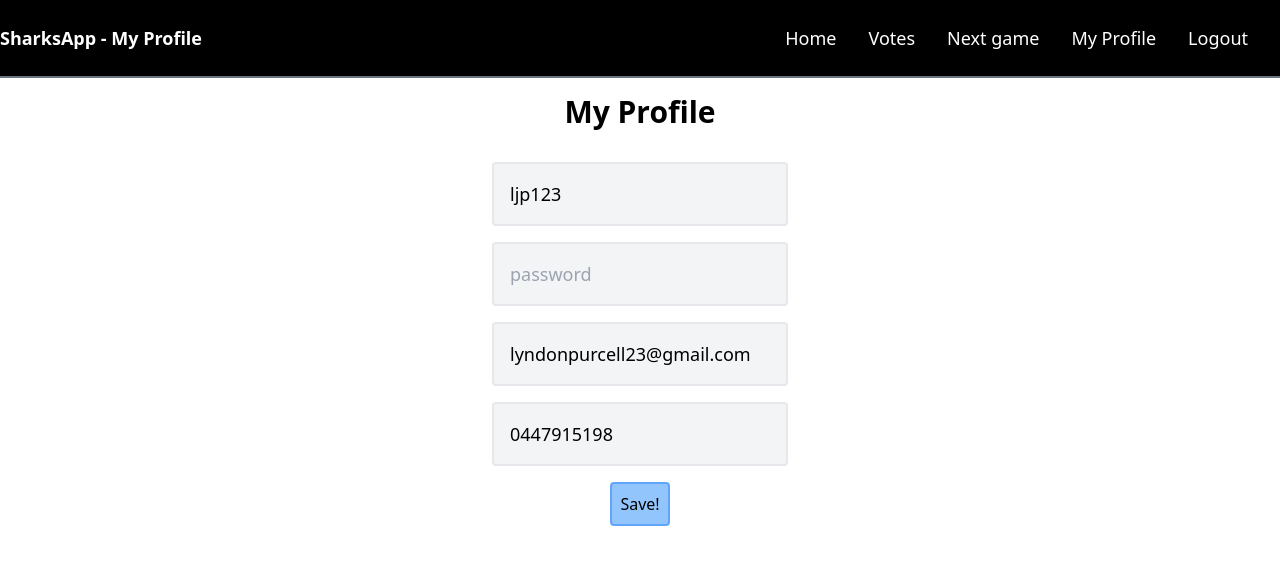
After one commit to ljpurcell/Sharks, a Flask app: page /my-profile in a window 1280 px wide. The commit adds this page. Shown: the top 565 px of the page. Run offline with Flask 3, Linux system fonts and the light colour scheme; a user stored in the database is signed in; parts of the project's set-up code (start-up, migrations or seed data) failed here and were passed over.

Commit message:
Update user details and add round & date to votes

```diff
--- a/app/__init__.py
+++ b/app/__init__.py
@@ -41,4 +41,5 @@ def create_app(config_type="development"):
         app.register_blueprint(api_blueprint)
         db.create_all()
 
+
     return app
--- a/app/auth/models/form.py
+++ b/app/auth/models/form.py
@@ -4,12 +4,19 @@ from wtforms import StringField, PasswordField, EmailField, SubmitField
 from wtforms.validators import InputRequired, Length, ValidationError
 from .user import User
 
-class RegistrationForm(FlaskForm):
+
+class LoginForm(FlaskForm):
     username = StringField(validators=[InputRequired(), Length(min=4,max=30)], render_kw={"placeholder":"Username"})
     password = PasswordField(validators=[InputRequired(), Length(min=4,max=30)], render_kw={"placeholder":"Password"})
-    email = EmailField(validators=[InputRequired()], render_kw={"placeholder":"Email"})
-    mobile = StringField(validators=[InputRequired()],render_kw={"placeholder":"Mobile"})
-    submit = SubmitField('Register!')
+    submit = SubmitField('Log in!')
+
+
+class UserDetailsForm(FlaskForm):
+    username = StringField(validators=[InputRequired(), Length(min=4,max=30)])
+    password = PasswordField(validators=[InputRequired(), Length(min=4,max=30)])
+    email = EmailField(validators=[InputRequired()])
+    mobile = StringField(validators=[InputRequired()])
+    submit = SubmitField('Save!')
 
     def validate_username(self, username):
         existing_username = User.query.filter_by(
@@ -21,8 +28,10 @@ class RegistrationForm(FlaskForm):
             raise ValidationError("That username is already taken, sorry.")
 
 
-class LoginForm(FlaskForm):
-    # Look into validation options for each
+
+class RegistrationForm(UserDetailsForm):
     username = StringField(validators=[InputRequired(), Length(min=4,max=30)], render_kw={"placeholder":"Username"})
     password = PasswordField(validators=[InputRequired(), Length(min=4,max=30)], render_kw={"placeholder":"Password"})
-    submit = SubmitField('Log in!')
+    email = EmailField(validators=[InputRequired()], render_kw={"placeholder":"Email"})
+    mobile = StringField(validators=[InputRequired()],render_kw={"placeholder":"Mobile"})
+    submit = SubmitField('Register!')
--- a/app/auth/views.py
+++ b/app/auth/views.py
@@ -3,7 +3,7 @@ from flask_login import login_required, login_user, logout_user, current_user
 from flask_bcrypt import check_password_hash
 from flask_mail import Message
 from app import db, login_manager, queue, mail, create_app
-from ..auth.models.form import RegistrationForm, LoginForm
+from ..auth.models.form import LoginForm, UserDetailsForm,RegistrationForm
 from ..auth.models.user import User
 from . import auth
 from os import environ as env
@@ -43,6 +43,18 @@ def register():
         return redirect(url_for('main.index', user=user))
 
     return render_template('auth/register.html', form=form)
+
+
+@auth.route('/my-profile', methods=['GET', 'POST'])
+@login_required
+def my_profile():
+    form = UserDetailsForm()
+    if form.validate_on_submit():
+        user = User.update_details(database=db, data=form)
+        login_user(user, remember=True)
+        flash('Nice! You succesfully updated your details.', category='success')
+
+    return render_template('auth/user.html', user=current_user, form=form)
 
 
 @auth.route('/confirm-email/<token>')
--- a/app/static/css/main.css
+++ b/app/static/css/main.css
@@ -563,6 +563,10 @@ video {
   margin: 1rem;
 }
 
+.m-1 {
+  margin: 0.25rem;
+}
+
 .mx-1 {
   margin-left: 0.25rem;
   margin-right: 0.25rem;
@@ -622,8 +626,16 @@ video {
   width: 100%;
 }
 
+.w-5\/6 {
+  width: 83.333333%;
+}
+
 .max-w-screen-sm {
   max-width: 640px;
+}
+
+.max-w-screen-md {
+  max-width: 768px;
 }
 
 .flex-wrap {
@@ -732,6 +744,14 @@ video {
   padding: 6rem;
 }
 
+.p-3 {
+  padding: 0.75rem;
+}
+
+.p-6 {
+  padding: 1.5rem;
+}
+
 .py-4 {
   padding-top: 1rem;
   padding-bottom: 1rem;
@@ -801,6 +821,14 @@ video {
     display: flex;
   }
 
+  .md\:w-1\/2 {
+    width: 50%;
+  }
+
+  .md\:w-3\/5 {
+    width: 60%;
+  }
+
   .md\:flex-wrap {
     flex-wrap: wrap;
   }
--- a/app/static/js/votes.js
+++ b/app/static/js/votes.js
@@ -1,6 +1,6 @@
 "use strict";
 
-function submitVotes() {
+function submitVotes(rndString, dateString) {
   const playerOptions = [
     document.getElementById("playerMenu1").value,
     document.getElementById("playerMenu2").value,
@@ -17,7 +17,8 @@ function submitVotes() {
 
   if (validatedVotes.value) {
     const voteAssignments = {
-      roundID: "TEST",
+      round: rndString,
+      date: dateString,
       voteGiverID: "TEST",
       assignedVotes: validatedVotes.votes,
     };
--- /dev/null
+++ b/app/templates/auth/user.html
@@ -0,0 +1,28 @@
+{% extends "base.html" %}
+
+{% block header %}
+{% block title %} My Profile {% endblock %}
+{% endblock %}
+{% block page_content %}
+<h1 class="flex justify-center text-3xl font-bold my-4">My Profile</h1>
+<div class="flex flex-wrap justify-center">
+  <form method="POST" autocomplete="off" class="space-y-4">
+  {{ form.csrf_token }}
+    <div>
+    {{ form.username(class_="p-4 text-lg border-2 bg-gray-100 border-gray-200 flex rounded focus:outline-none", value=user.username, placeholder=user.username) }}
+    </div>
+    <div class="">
+    {{ form.password(class_="p-4 text-lg border-2 bg-gray-100 border-gray-200 flex rounded focus:outline-none", placeholder="password") }}
+    </div>
+    <div class="">
+    {{ form.email(class_="p-4 text-lg border-2 bg-gray-100 border-gray-200 flex rounded focus:outline-none", value=user.email, placeholder=user.email) }}
+    </div>
+    <div class="">
+    {{ form.mobile(class_="p-4 text-lg border-2 bg-gray-100 border-gray-200 flex rounded focus:outline-none", value=user.mobile, placeholder=user.mobile) }}
+    <div>
+        <button class="flex mt-4 bg-blue-300 border-2 border-blue-400 p-2 rounded mx-auto hover:bg-blue-200">{{ form.submit }}</button>
+    </div>
+  </form>
+</div>
+
+{% endblock %}
--- a/app/templates/base.html
+++ b/app/templates/base.html
@@ -14,7 +14,7 @@
 
 
 
-<nav class="w-full bg-black border-b-2 border-gray-500 text-xl md:text-lg" id="navbar">
+<nav class="w-full bg-black border-b-2 border-gray-500 text-lg" id="navbar">
   <div class="container md:flex md:flex-wrap md:items-center md:justify-between md:mx-auto">
 
 
@@ -27,33 +27,41 @@
   <div class="flex flex-wrap justify-between mx-4">
 
   <a class="text-white" href={{ url_for('main.index') }}>
-      <button class="hover:bg-slate-500 p-4 m-2 rounded-md">
+      <button class="hover:bg-slate-500 p-4 my-2 rounded-md">
           Home
       </button>
       </a>
 
       <a class="text-white" href={{ url_for('main.votes') }}>
-    <button class="hover:bg-slate-500 p-4 m-2 rounded-md">
+    <button class="hover:bg-slate-500 p-4 my-2 rounded-md">
           Votes
   </button>
   </a>
 
   <a class="text-white" href={{ url_for('main.next_game') }}>
-    <button class="hover:bg-slate-500 p-4 m-2 rounded-md">
+    <button class="hover:bg-slate-500 p-4 my-2 rounded-md">
           Next game
   </button>
   </a>
 
+
   {% if user and user.is_authenticated %}
+ <a class="text-white" href={{ url_for('auth.my_profile') }}>
+    <button class="hover:bg-slate-500 p-4 my-2 rounded-md">
+          My Profile
+  </button>
+  </a>
+
+
   <a class="text-white" href={{ url_for('auth.logout') }}>
-  <button class="hover:bg-slate-500 p-4 m-2 rounded-md">
+  <button class="hover:bg-slate-500 p-4 my-2 rounded-md">
       Logout
     </button>
     </a>
 
 {% else %}
 <a class="text-white" href={{ url_for('auth.login') }}>
-    <button class="hover:bg-slate-500 p-4 m-2 rounded-md">
+    <button class="hover:bg-slate-500 p-4 my-2 rounded-md">
       Login
     </button>
     </a>
--- a/app/templates/next.html
+++ b/app/templates/next.html
@@ -1,5 +1,5 @@
-{% extends "base.html" %} {% block title %} Bullsharks - Next game {% endblock
-%} {% block page_content %}
+{% extends "base.html" %} {% block title %} Next game {% endblock %} {% block
+page_content %}
 <div class="flex justify-center">
   <div>
     <h1 class="text-3xl font-bold my-4">Next Game</h1>
--- a/app/templates/user.html
+++ /dev/null
@@ -1 +0,0 @@
-{% extends "templates/base.html" %}
--- a/app/templates/votes.html
+++ b/app/templates/votes.html
@@ -9,8 +9,8 @@
   src="{{ url_for('static', filename='js/votes.js') }}"
 ></script>
 
-{% endblock scripts %} {% block title %} Bullsharks - Votes {% endblock title %}
-{% block page_content %}
+{% endblock scripts %} {% block title %} Votes {% endblock title %} {% block
+page_content %}
 
 <div class="flex justify-center">
   <div>
@@ -100,7 +100,7 @@
 <div>
   <button
     class="flex bg-blue-300 border-2 border-blue-400 p-2 rounded mx-auto hover:bg-blue-200"
-    onclick="submitVotes()"
+    onclick="submitVotes('{{prev_game.round}}', '{{prev_game.date_str}}')"
   >
     Submit votes
   </button>
```
Also changed, not shown: app/auth/models/user.py (+13 -1 lines).
